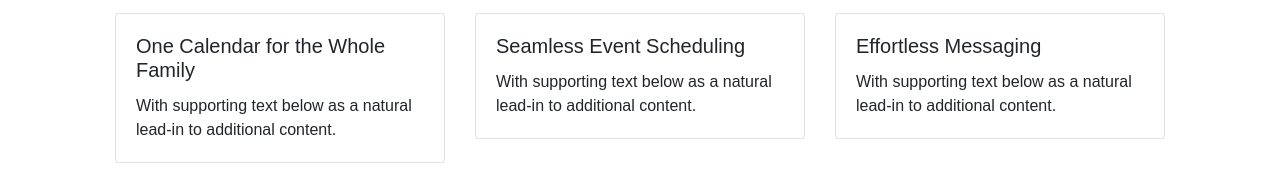
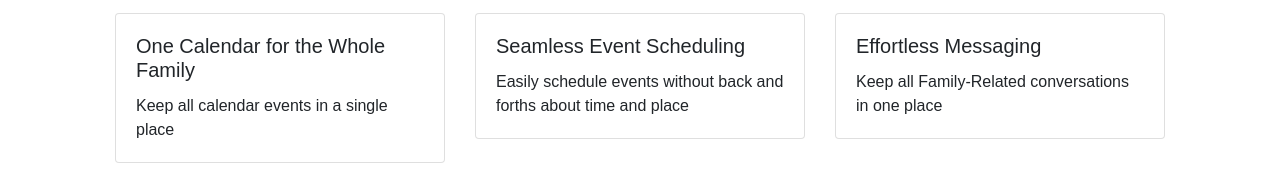
Before and after one commit to 528491/Project-3, a React (Create React App) app in the folder client/: page / in a window 1280 px wide. Shown: the part 1377-1569 px from the top of the page. Built offline with nearby package versions, Linux system fonts and the light colour scheme.

Commit message:
Added spiels into cards

```diff
--- a/client/src/pages/Home/CardDisplay.js
+++ b/client/src/pages/Home/CardDisplay.js
@@ -8,7 +8,7 @@ const CardDisplay = (props) => {
             <Col sm="4">
                 <Card body>
                 <CardTitle>One Calendar for the Whole Family</CardTitle>
-                <CardText>With supporting text below as a natural lead-in to additional content.</CardText>
+                <CardText>Keep all calendar events in a single place</CardText>
                 {/* <Button>Go somewhere</Button> */}
                 </Card>
             </Col>
@@ -16,7 +16,7 @@ const CardDisplay = (props) => {
             <Col sm="4">
                 <Card body>
                 <CardTitle>Seamless Event Scheduling</CardTitle>
-                <CardText>With supporting text below as a natural lead-in to additional content.</CardText>
+                <CardText>Easily schedule events without back and forths about time and place</CardText>
                 {/* <Button>Go somewhere</Button> */}
                 </Card>
             </Col>
@@ -24,12 +24,11 @@ const CardDisplay = (props) => {
             <Col sm="4">
                 <Card body>
                 <CardTitle>Effortless Messaging</CardTitle>
-                <CardText>With supporting text below as a natural lead-in to additional content.</CardText>
+                <CardText>Keep all Family-Related conversations in one place</CardText>
                 {/* <Button>Go somewhere</Button> */}
                 </Card>
             </Col>
         </Row>
     );
 };
-
 export default CardDisplay;
```
